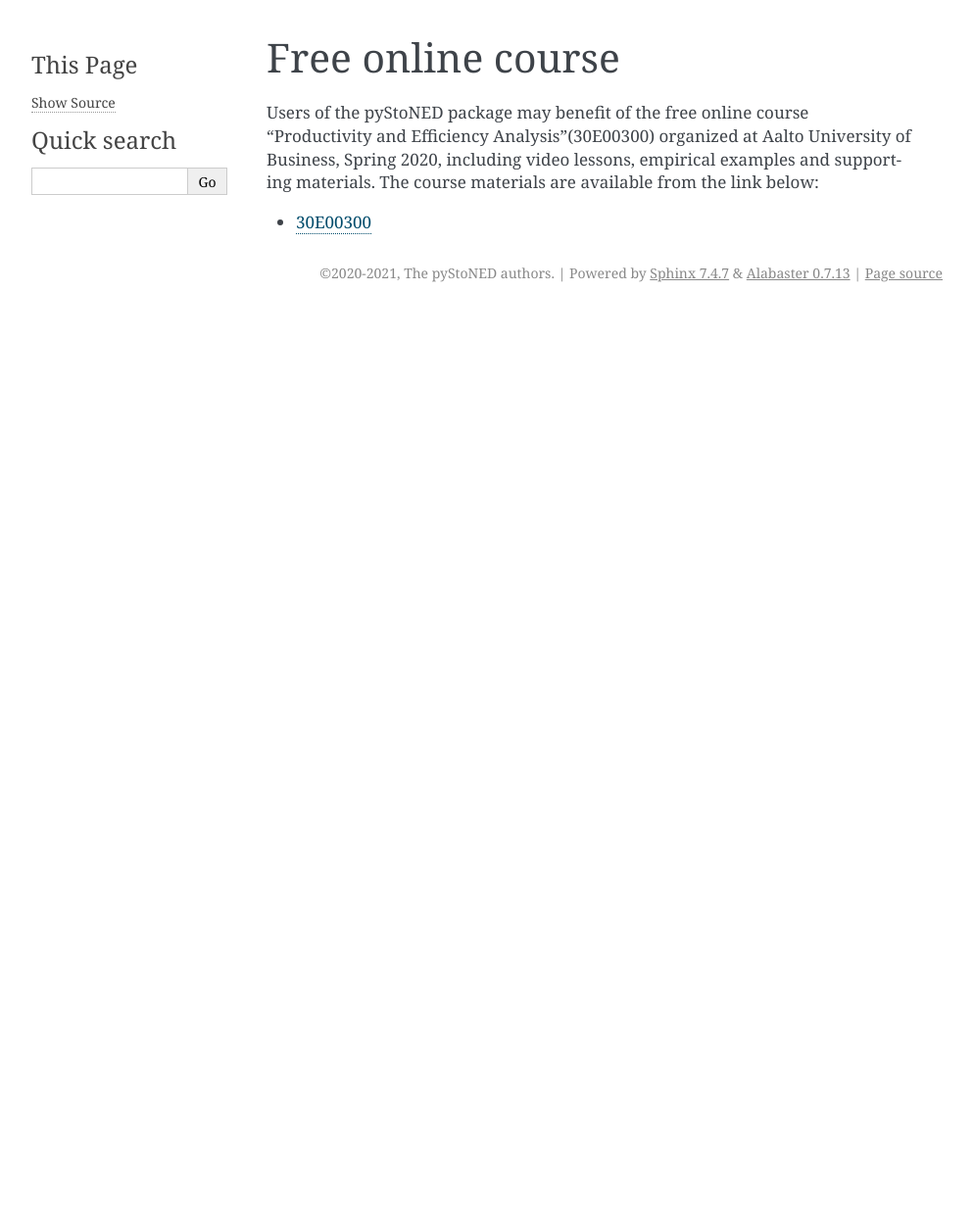
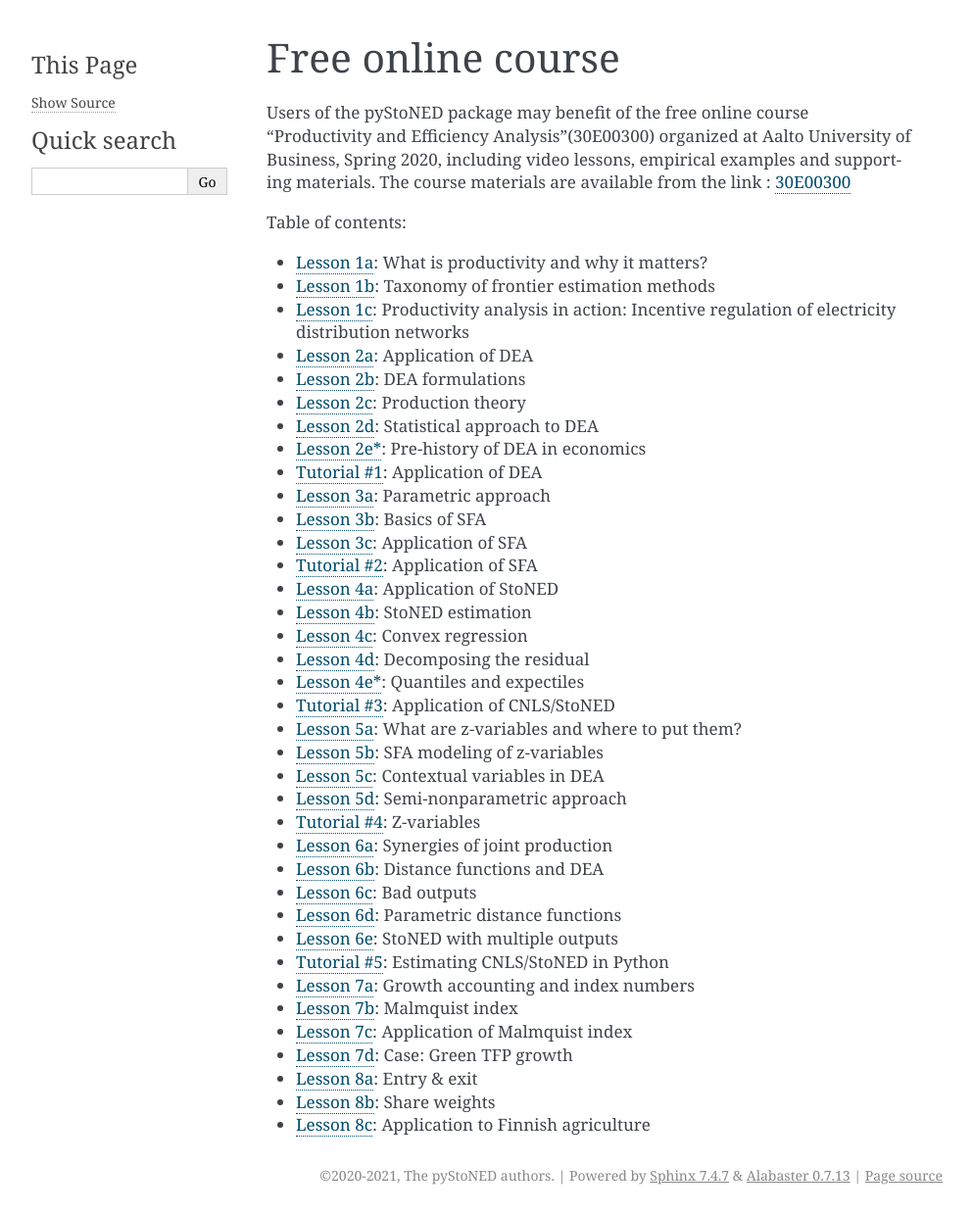
Before and after one commit to ds2010/pyStoNED, a Sphinx documentation site: the page built from doc/sphinx/free_course/index.rst, in a window 1280 px wide. Shown: the whole page at 98% size, without its empty margins (148-1141 px from the left). Built offline with Sphinx 7.4.7, drawn with Linux system fonts in a browser that asks for light colours; before the commit the page ends 900 px from its top, so only the background shows below that.

Commit message:
doc(free_course):add the table of contents)

```diff
--- a/doc/sphinx/free_course/index.rst
+++ b/doc/sphinx/free_course/index.rst
@@ -3,6 +3,51 @@ Free online course
 
 Users of the pyStoNED package may benefit of the free online course "Productivity and Efficiency Analysis"(30E00300)
 organized at Aalto University of Business, Spring 2020, including video lessons,
-empirical examples and supporting materials. The course materials are available from the link below:
+empirical examples and supporting materials. The course materials are available from the link : `30E00300 <https://mycourses.aalto.fi/course/view.php?id=23726&section=1>`_
 
-* `30E00300 <https://mycourses.aalto.fi/course/view.php?id=23726&section=1>`_
+Table of contents:
+
+- `Lesson 1a <https://mycourses.aalto.fi/pluginfile.php/1232169/mod_folder/content/0/PROD_1a_motivation.pdf?forcedownload=1>`_: What is productivity and why it matters?
+- `Lesson 1b <https://mycourses.aalto.fi/pluginfile.php/1232169/mod_folder/content/0/PROD_1b_taxonomy.pdf?forcedownload=1>`_: Taxonomy of frontier estimation methods
+- `Lesson 1c <https://mycourses.aalto.fi/pluginfile.php/1232169/mod_folder/content/0/PROD_1c_application.pdf?forcedownload=1>`_: Productivity analysis in action: Incentive regulation of electricity distribution networks
+
+- `Lesson 2a <https://mycourses.aalto.fi/pluginfile.php/1232169/mod_folder/content/0/PROD_2a_Application.pdf?forcedownload=1>`_: Application of DEA
+- `Lesson 2b <https://mycourses.aalto.fi/pluginfile.php/1232169/mod_folder/content/0/PROD_2b_DEAformulations.pdf?forcedownload=1>`_: DEA formulations
+- `Lesson 2c <https://mycourses.aalto.fi/pluginfile.php/1232169/mod_folder/content/0/PROD_2c_Production_theory.pdf?forcedownload=1>`_: Production theory
+- `Lesson 2d <https://mycourses.aalto.fi/pluginfile.php/1232169/mod_folder/content/0/PROD_2d_DEAstatistics.pdf?forcedownload=1>`_: Statistical approach to DEA
+- `Lesson 2e* <https://mycourses.aalto.fi/pluginfile.php/1232169/mod_folder/content/0/PROD_2e_prehistory.pdf?forcedownload=1>`_: Pre-history of DEA in economics
+- `Tutorial #1 <https://mycourses.aalto.fi/mod/folder/view.php?id=565937&forceview=1>`_: Application of DEA
+
+- `Lesson 3a <https://mycourses.aalto.fi/pluginfile.php/1232169/mod_folder/content/0/PROD_3a_parametric_approach.pdf?forcedownload=1>`_: Parametric approach
+- `Lesson 3b <https://mycourses.aalto.fi/pluginfile.php/1232169/mod_folder/content/0/PROD_3b_SFA_basics.pdf?forcedownload=1>`_: Basics of SFA
+- `Lesson 3c <https://mycourses.aalto.fi/pluginfile.php/1232169/mod_folder/content/0/PROD_3c_SFA_Application.pdf?forcedownload=1>`_: Application of SFA
+- `Tutorial #2 <https://mycourses.aalto.fi/mod/folder/view.php?id=565942&forceview=1>`_: Application of SFA
+
+- `Lesson 4a <https://mycourses.aalto.fi/pluginfile.php/1232169/mod_folder/content/0/PROD_4a_StoNED_Application.pdf?forcedownload=1>`_: Application of StoNED
+- `Lesson 4b <https://mycourses.aalto.fi/pluginfile.php/1232169/mod_folder/content/0/PROD_4b_StoNED_procedure.pdf?forcedownload=1>`_: StoNED estimation
+- `Lesson 4c <https://mycourses.aalto.fi/pluginfile.php/1232169/mod_folder/content/0/PROD_4c_CNLS.pdf?forcedownload=1>`_: Convex regression
+- `Lesson 4d <https://mycourses.aalto.fi/mod/lesson/view.php?id=567423>`_: Decomposing the residual
+- `Lesson 4e* <https://mycourses.aalto.fi/pluginfile.php/1232169/mod_folder/content/0/PROD_4e_Quantiles.pdf?forcedownload=1>`_: Quantiles and expectiles
+- `Tutorial #3 <https://mycourses.aalto.fi/mod/folder/view.php?id=569414&forceview=1>`_: Application of CNLS/StoNED
+
+- `Lesson 5a <https://mycourses.aalto.fi/pluginfile.php/1232169/mod_folder/content/0/PROD_5a_WhatZ.pdf?forcedownload=1>`_: What are z-variables and where to put them?
+- `Lesson 5b <https://mycourses.aalto.fi/pluginfile.php/1232169/mod_folder/content/0/PROD_5b_SFAZ.pdf?forcedownload=1>`_: SFA modeling of z-variables
+- `Lesson 5c <https://mycourses.aalto.fi/pluginfile.php/1232169/mod_folder/content/0/PROD_5c_DEAZ.pdf?forcedownload=1>`_: Contextual variables in DEA
+- `Lesson 5d <https://mycourses.aalto.fi/pluginfile.php/1232169/mod_folder/content/0/PROD_5d_StoNEZD.pdf?forcedownload=1>`_: Semi-nonparametric approach
+- `Tutorial #4 <https://mycourses.aalto.fi/mod/folder/view.php?id=571962&forceview=1>`_: Z-variables
+
+- `Lesson 6a <https://mycourses.aalto.fi/pluginfile.php/1232169/mod_folder/content/0/PROD_6a_synergies.pdf?forcedownload=1>`_: Synergies of joint production
+- `Lesson 6b <https://mycourses.aalto.fi/pluginfile.php/1232169/mod_folder/content/0/PROD_6b_distancefunctions.pdf?forcedownload=1>`_: Distance functions and DEA
+- `Lesson 6c <https://mycourses.aalto.fi/pluginfile.php/1232169/mod_folder/content/0/PROD_6c_badoutputs.pdf?forcedownload=1>`_: Bad outputs
+- `Lesson 6d <https://mycourses.aalto.fi/pluginfile.php/1232169/mod_folder/content/0/PROD_6d_ParametricD.pdf?forcedownload=1>`_: Parametric distance functions
+- `Lesson 6e <https://mycourses.aalto.fi/pluginfile.php/1232169/mod_folder/content/0/PROD_6e_StoNEDDDF.pdf?forcedownload=1>`_: StoNED with multiple outputs
+- `Tutorial #5 <https://mycourses.aalto.fi/mod/folder/view.php?id=574372&forceview=1>`_: Estimating CNLS/StoNED in Python
+
+- `Lesson 7a <https://mycourses.aalto.fi/pluginfile.php/1232169/mod_folder/content/0/PROD_7a_prod_growth.pdf?forcedownload=1>`_: Growth accounting and index numbers
+- `Lesson 7b <https://mycourses.aalto.fi/pluginfile.php/1232169/mod_folder/content/0/PROD_7b_Malmquist.pdf?forcedownload=1>`_: Malmquist index
+- `Lesson 7c <https://mycourses.aalto.fi/pluginfile.php/1232169/mod_folder/content/0/PROD_7c_Computation.pdf?forcedownload=1>`_: Application of Malmquist index
+- `Lesson 7d <https://mycourses.aalto.fi/pluginfile.php/1232169/mod_folder/content/0/PROD_7d_GreenGrowth.pdf?forcedownload=1>`_: Case: Green TFP growth
+
+- `Lesson 8a <https://mycourses.aalto.fi/pluginfile.php/1232169/mod_folder/content/0/PROD_8a_StructuralChange.pdf?forcedownload=1>`_: Entry & exit
+- `Lesson 8b <https://mycourses.aalto.fi/pluginfile.php/1232169/mod_folder/content/0/PROD_8b_Shareweights.pdf?forcedownload=1>`_: Share weights
+- `Lesson 8c <https://mycourses.aalto.fi/pluginfile.php/1232169/mod_folder/content/0/PROD_8c_Application.pdf?forcedownload=1>`_: Application to Finnish agriculture
```
